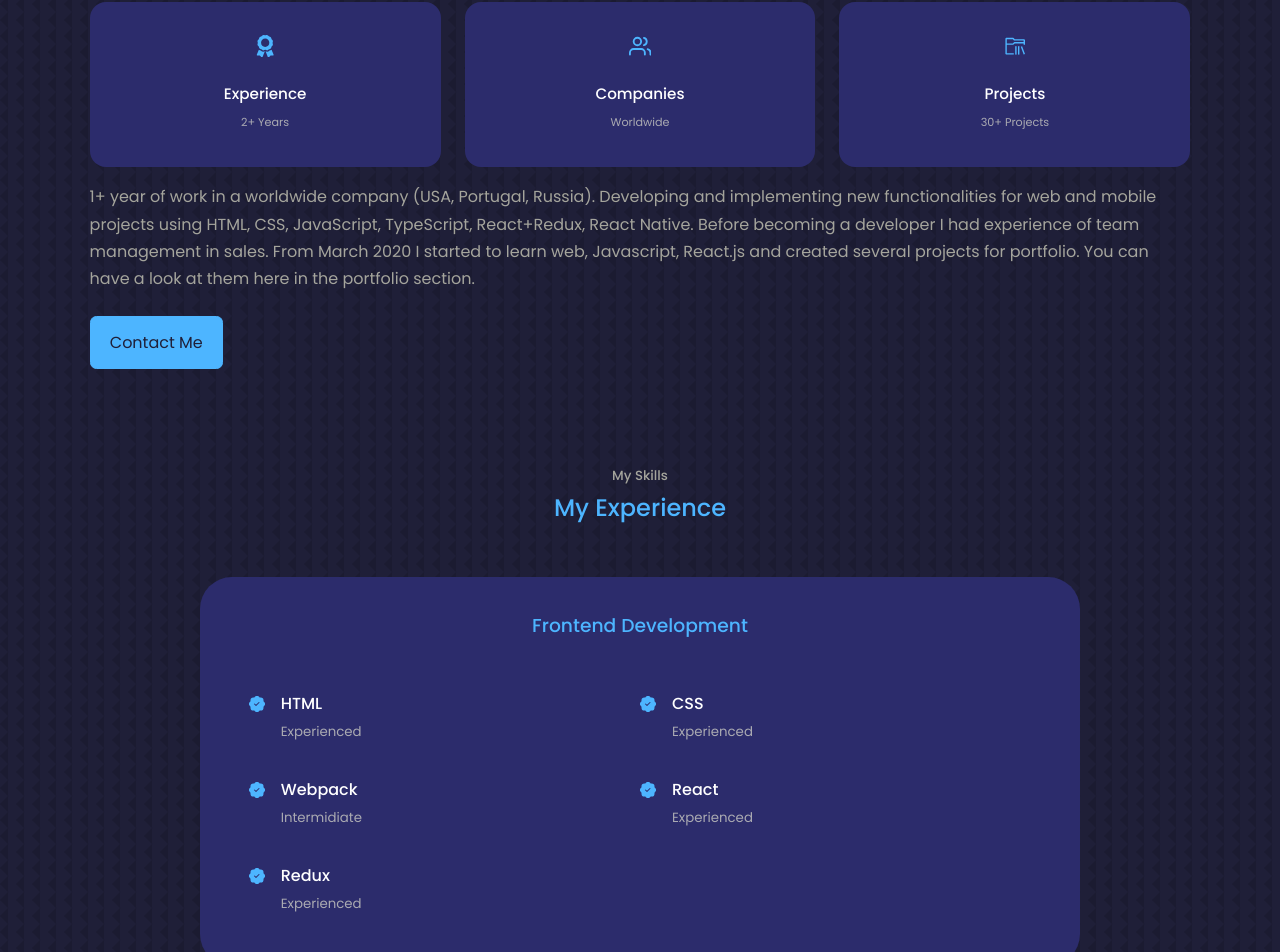
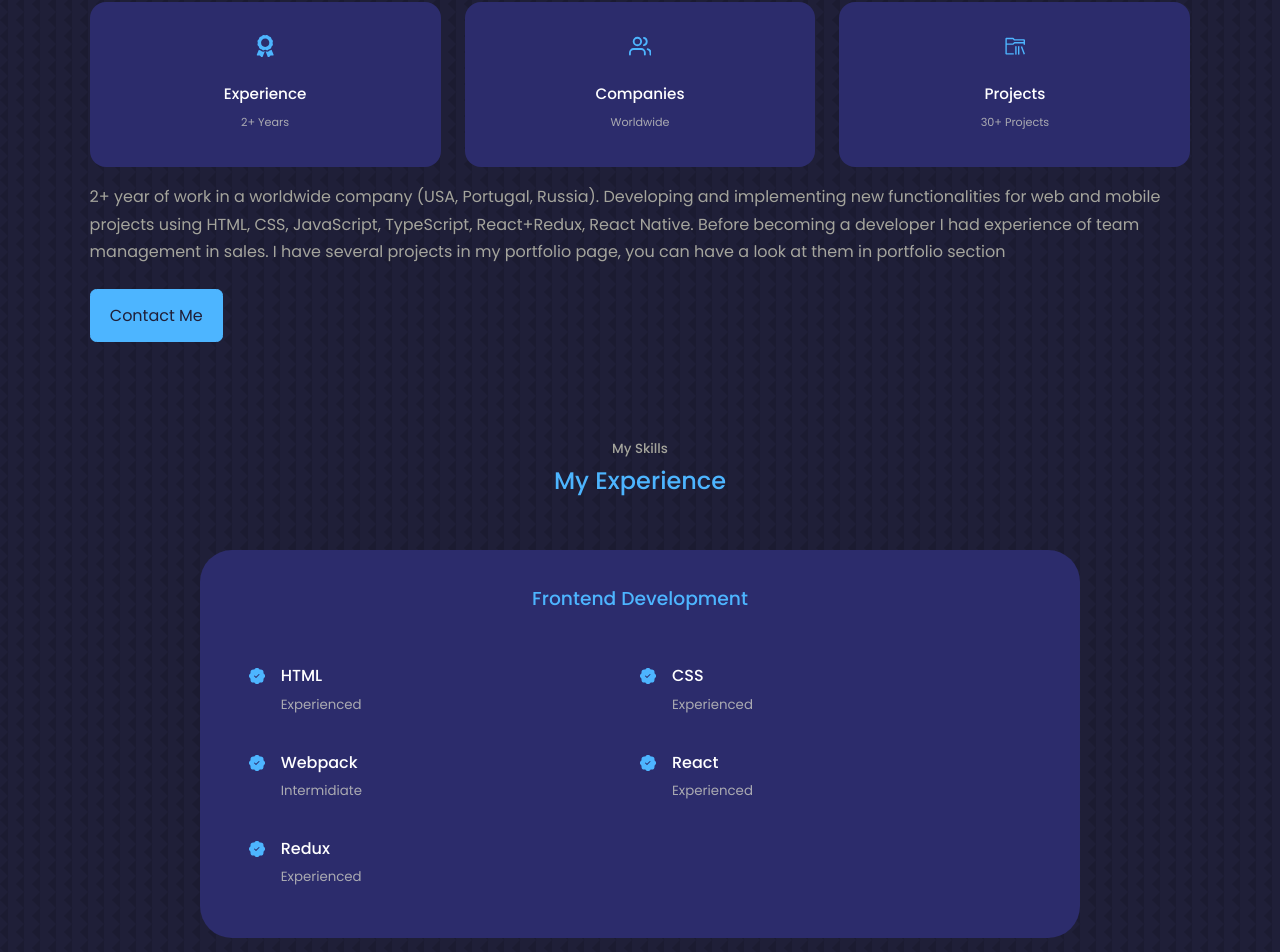
Before and after one commit to bthrsn/react-portfolio, a React (Create React App) app: page / in a window 1280 px wide. Shown: the part 1396-2348 px from the top of the page. Built offline with nearby package versions, Linux system fonts and the light colour scheme.

Commit message:
text and cv update

```diff
--- a/src/components/about/About.tsx
+++ b/src/components/about/About.tsx
@@ -36,14 +36,12 @@ const About = () => {
             </article>
           </div>
           <p>
-            1+ year of work in a worldwide company (USA, Portugal, Russia).
+            2+ year of work in a worldwide company (USA, Portugal, Russia).
             Developing and implementing new functionalities for web and mobile
             projects using HTML, CSS, JavaScript, TypeScript, React+Redux, React
-            Native.
-            Before becoming a developer I had
-            experience of team management in sales. From March 2020 I started to
-            learn web, Javascript, React.js and created several projects for
-            portfolio. You can have a look at them here in the portfolio section.
+            Native. Before becoming a developer I had experience of team
+            management in sales. I have several projects in my portfolio page,
+            you can have a look at them in portfolio section
           </p>
           <a href="#contacts" className="button button-primary">
             Contact Me
```
Also changed, not shown: 1 other file (tests, documents, lock files or other folders).
